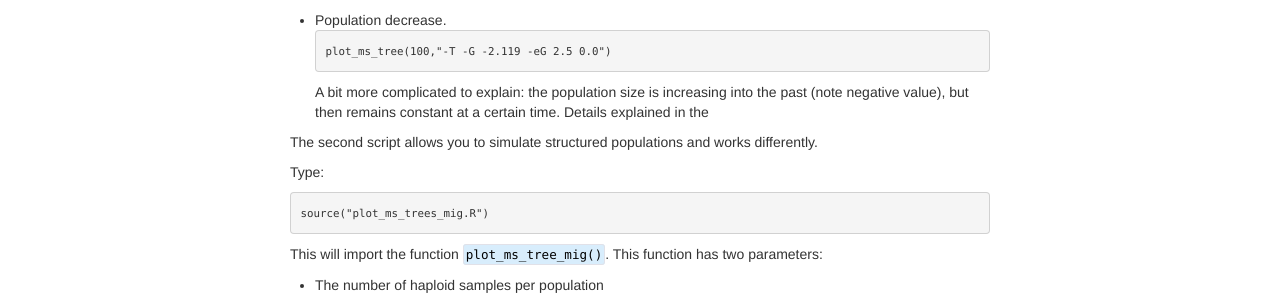
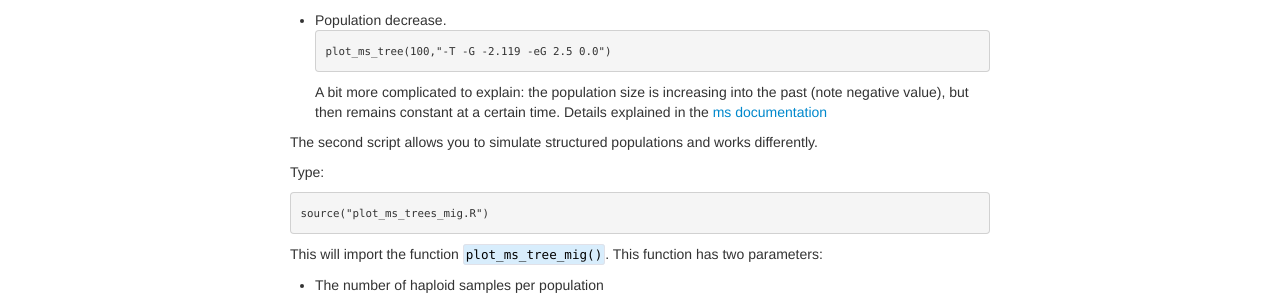
Before and after one commit to ritarasteiro/FieldCourse, a Jekyll site: the page built from pages/Plot_coalescence_trees_with_R.md, in a window 1280 px wide. Shown: the part 1091-1387 px from the top of the page. Built offline with Jekyll 4.4.1, drawn with Linux system fonts in a browser that asks for light colours.

Commit message:
Update Plot_coalescence_trees_with_R.md

````diff
--- a/pages/Plot_coalescence_trees_with_R.md
+++ b/pages/Plot_coalescence_trees_with_R.md
@@ -56,7 +56,7 @@ The "-G" flag specifies a scaled population growth rate (bigger values, faster g
 plot_ms_tree(100,"-T -G -2.119 -eG 2.5 0.0")
 ```
 A bit more complicated to explain: the population size is increasing into the past (note
-negative value), but then remains constant at a certain time. Details explained in the
+negative value), but then remains constant at a certain time. Details explained in the [ms documentation](../data/msdoc.pdf)
 
 
 The second script allows you to simulate structured populations and works differently.
````
